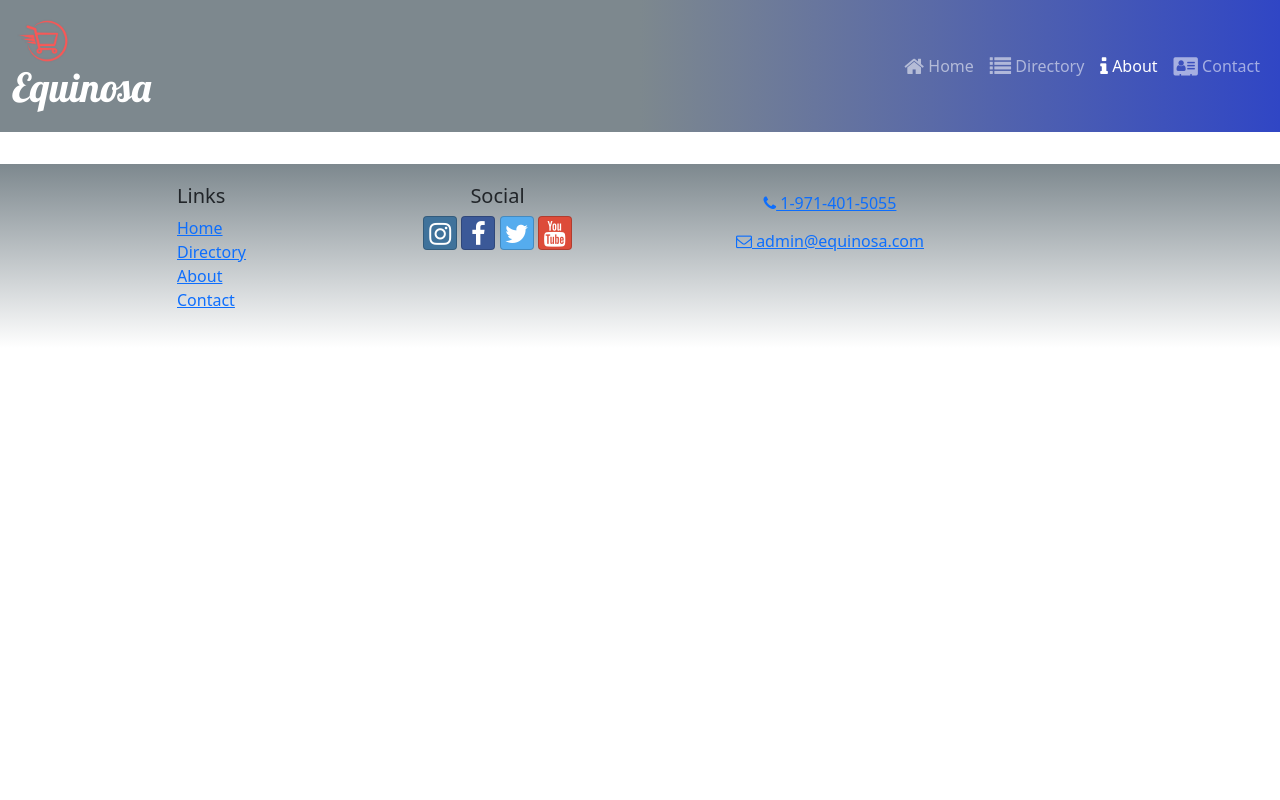
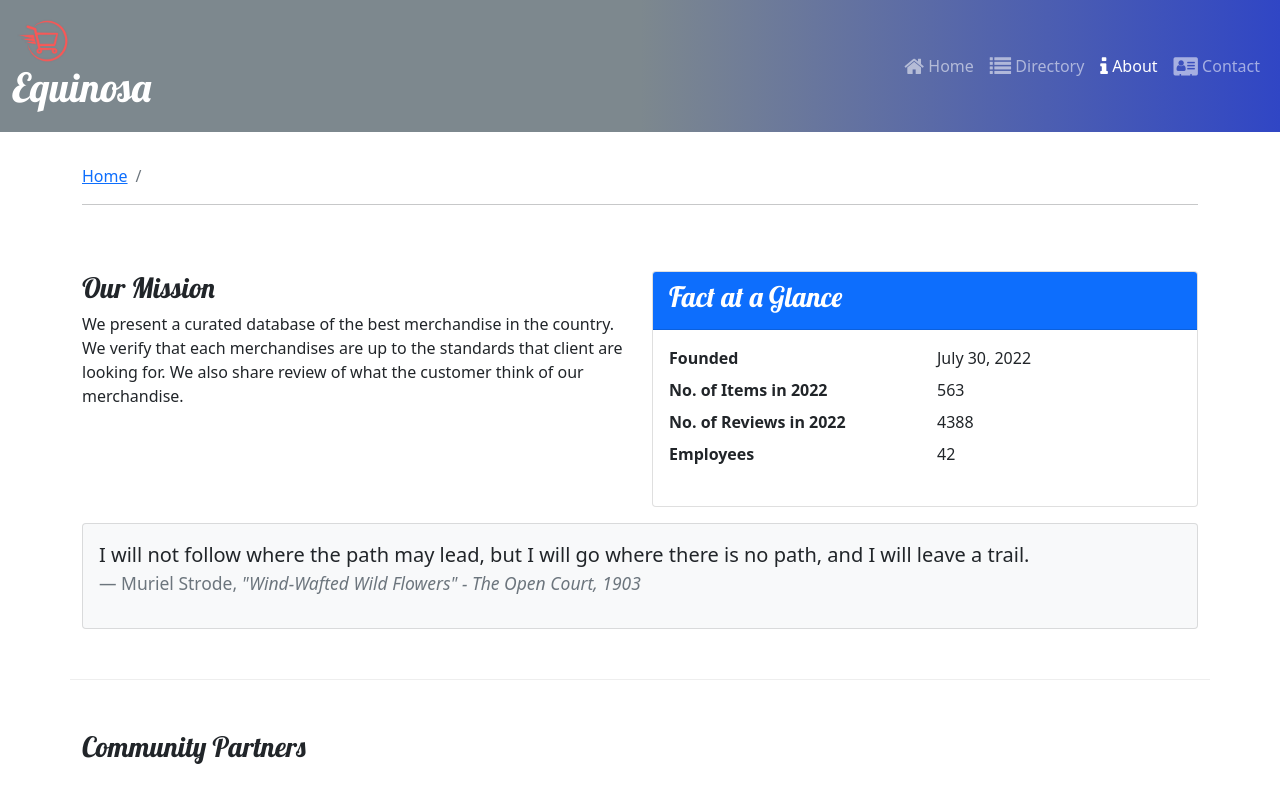
Before and after one commit to srhodes/equinosa-store, a React (Create React App) app: page /about in a window 1280 px wide. Shown: the top 800 px of the page. Built offline with nearby package versions, Linux system fonts and the light colour scheme.

Commit message:
about page

```diff
--- a/src/App.js
+++ b/src/App.js
@@ -5,6 +5,7 @@ import Header from './components/Header';
 import Footer from './components/Footer';
 import EquinosasDirectoryPage from './pages/EquinosasDirectoryPage';
 import EquinosaDetailPage from './pages/EquinosaDetailPage';
+import AboutPage from './pages/AboutPage';
 import './App.css';
 
 function App() {
@@ -20,6 +21,8 @@ function App() {
                 path='directory/:equinosaId'
                 element={<EquinosaDetailPage/>}
             />
+            <Route path='about' element={<AboutPage/>} />
+
             </Routes>
             <Footer />
         </div>
--- a/src/pages/AboutPage.js
+++ b/src/pages/AboutPage.js
@@ -1,9 +1,11 @@
 import { Col, Row, Container, Card, CardBody, CardHeader} from 'reactstrap'
+import SubHeader from '../components/SubHeader';
 
 const AboutPage = () => {
 
     return(
         <Container>
+            <SubHeader prop= 'About Us'/>
             <Row className='row-content'>
                 <Col sm='6'>
                     <h3>Our Mission</h3>
@@ -18,15 +20,48 @@ const AboutPage = () => {
                 <Col sm='6'>
                     <Card>
                         <CardHeader className='bg-primary text-white'>
-                            <h3></h3>
+                            <h3>Fact at a Glance</h3>
                         </CardHeader>
+                        <CardBody>
+                        <dl className='row'>
+                                <dt className='col-6'>Founded</dt>
+                                <dd className='col-6'>July 30, 2022</dd>
+                                <dt className='col-6'>No. of Items in 2022</dt>
+                                <dd className='col-6'>563</dd>
+                                <dt className='col-6'>No. of Reviews in 2022</dt>
+                                <dd className='col-6'>4388</dd>
+                                <dt className='col-6'>Employees</dt>
+                                <dd className='col-6'>42</dd>
+                            </dl>
+                        </CardBody>
                     </Card>
                 </Col>
-                <Col></Col>
+                <Col>
+                    <Card className='bg-light mt-3'>
+                        <CardBody>
+                            <blockquote className='blockquote'>
+                                <p>
+                                I will not follow where the path may lead, but I
+                                    will go where there is no path, and I will leave
+                                    a trail.
+                                </p>
+                                <footer className='blockquote-footer'>
+                                    Muriel Strode,{' '}
+                                    <cite title='Source Title'>
+                                        "Wind-Wafted Wild Flowers" - The Open Court,
+                                        1903
+                                    </cite>
+                                </footer>
+                            </blockquote>
+                        </CardBody>
+                    </Card>
+                </Col>
 
             </Row>
             <Row className='row-content'>
-                 <Col sm='6'></Col>
+                 <Col sm='6' xs='12'>
+                    <h3>Community Partners</h3>
+                 </Col>
                  <Col sm='6'></Col>
                  <Col></Col>
             </Row>
```
